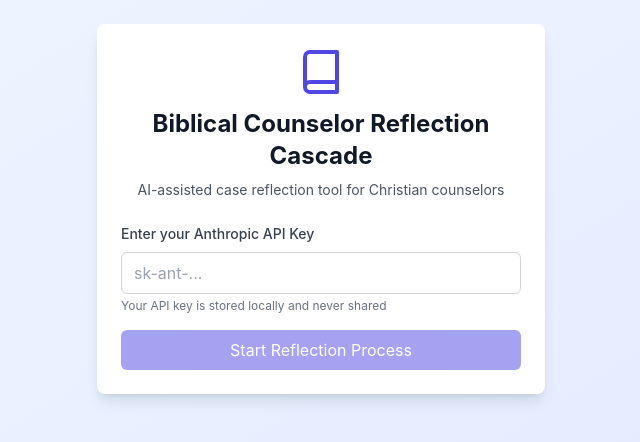
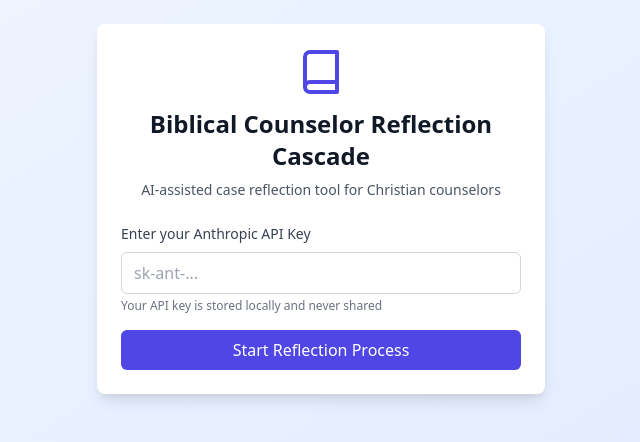
Before and after one commit to eruiz-ccfs/counselor-cascade-app, a Next.js app: page / in a window 1280 px wide. Shown: the top 442 px of the page, without its empty margins (319-959 px from the left). Built offline with nearby package versions, Linux system fonts and the light colour scheme.

Commit message:
Update layout.js

```diff
--- a/app/layout.js
+++ b/app/layout.js
@@ -1,14 +1,10 @@
-import './globals.css'
-
-export const metadata = {
-  title: 'Biblical Counselor Reflection Cascade',
-  description: 'AI-assisted case reflection tool for Christian counselors',
-}
-
 export default function RootLayout({ children }) {
   return (
     <html lang="en">
-      <body>{children}</body>
+      <body>
+        <link href="https://cdn.jsdelivr.net/npm/tailwindcss@2.2.19/dist/tailwind.min.css" rel="stylesheet" />
+        {children}
+      </body>
     </html>
   )
 }
```
